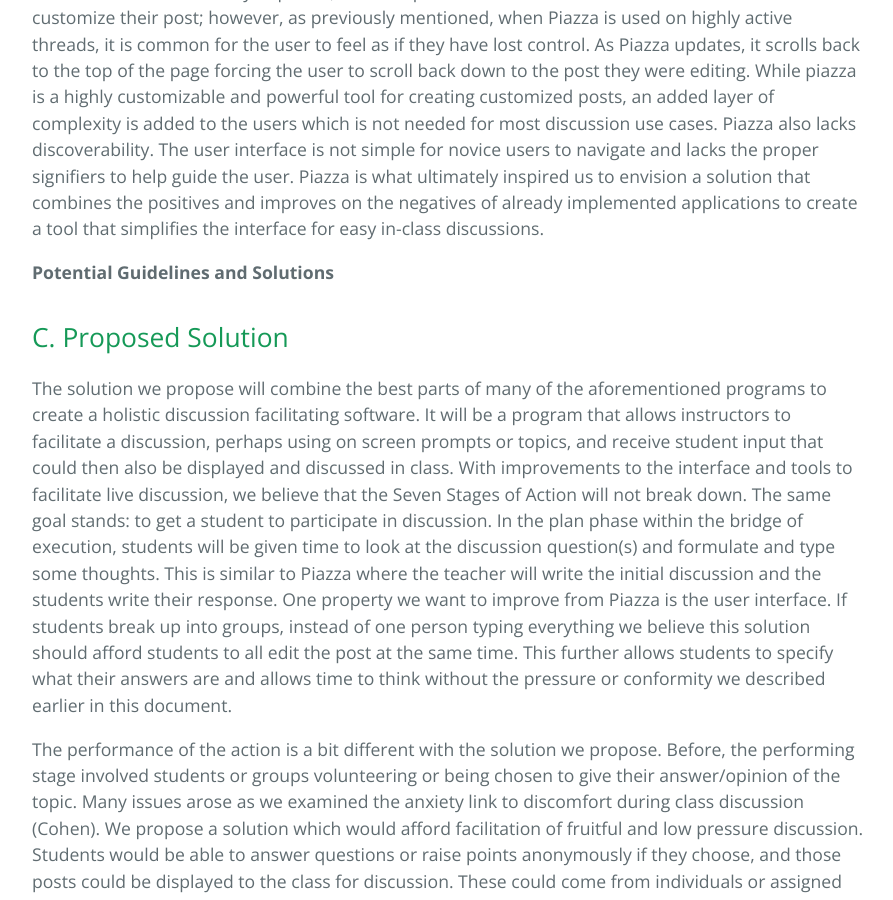
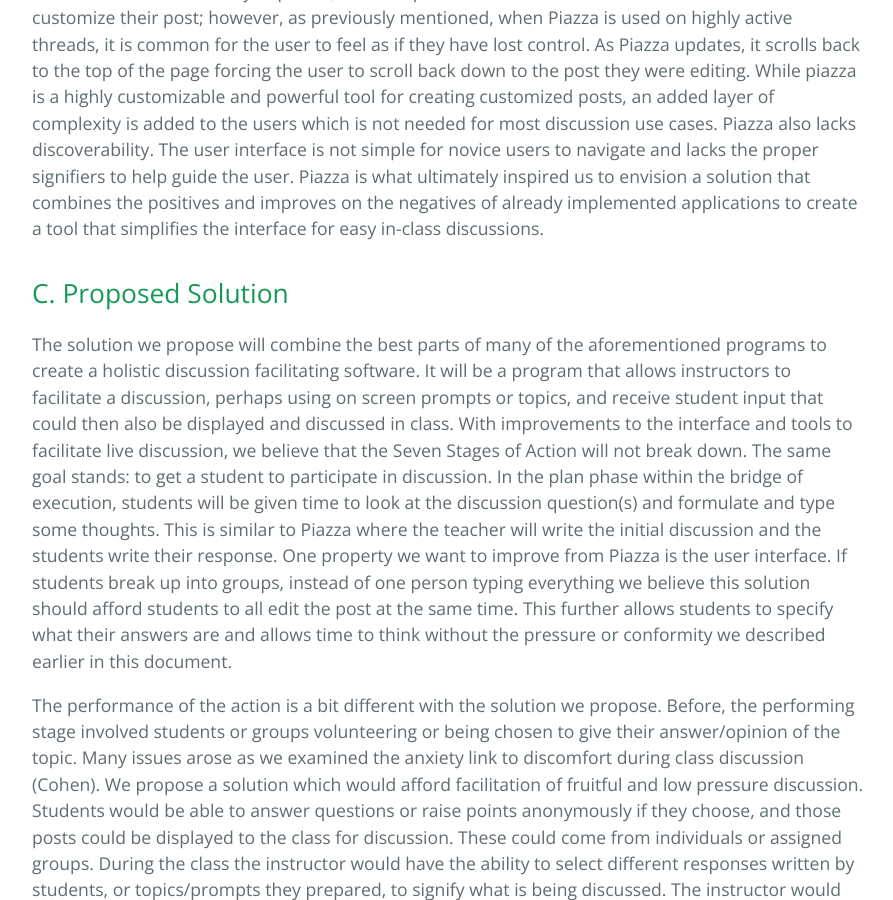
Before and after one commit to AJSteinhauser/HCI_Project.github.io, a Jekyll site: the page built from milestone2.md, in a window 1280 px wide and 900 px high, scrolled down 5179 px. Shown: the whole window, without its empty margins (192-1085 px from the left). Built offline with Jekyll 4.4.1, drawn with Linux system fonts in a browser that asks for light colours.

Commit message:
Minor change

```diff
--- a/milestone2.md
+++ b/milestone2.md
@@ -58,8 +58,6 @@ Zoom adheres to the principle of Sneiderman’s straight forward design dialogs
 We believe that Piazza lacks in all eight of the Sneiderman’s golden rules. Piazza’s signifiers are inconsistent across the interface. For instance, many action buttons are represented as normal HTML buttons, while others appear as hyperlinks, but they both serve the same function. Piazza also lacks features that address accessibility for all users. The user interface does not offer any sufficient alternatives for the visually impaired, for example. Piazza contains a lot of features for the user to customize their post; however, as previously mentioned, when Piazza is used on highly active threads, it is common for the user to feel as if they have lost control. As Piazza updates, it scrolls back to the top of the page forcing the user to scroll back down to the post they were editing. While piazza is a highly customizable and powerful tool for creating customized posts, an added layer of complexity is added to the users which is not needed for most discussion use cases. Piazza also lacks discoverability. The user interface is not simple for novice users to navigate and lacks the proper signifiers to help guide the user. Piazza is what ultimately inspired us to envision a solution that combines the positives and improves on the negatives of already implemented applications to create a tool that simplifies the interface for easy in-class discussions.
 
 
-**Potential Guidelines and Solutions**
-
 
 
 ## C. Proposed Solution
```
